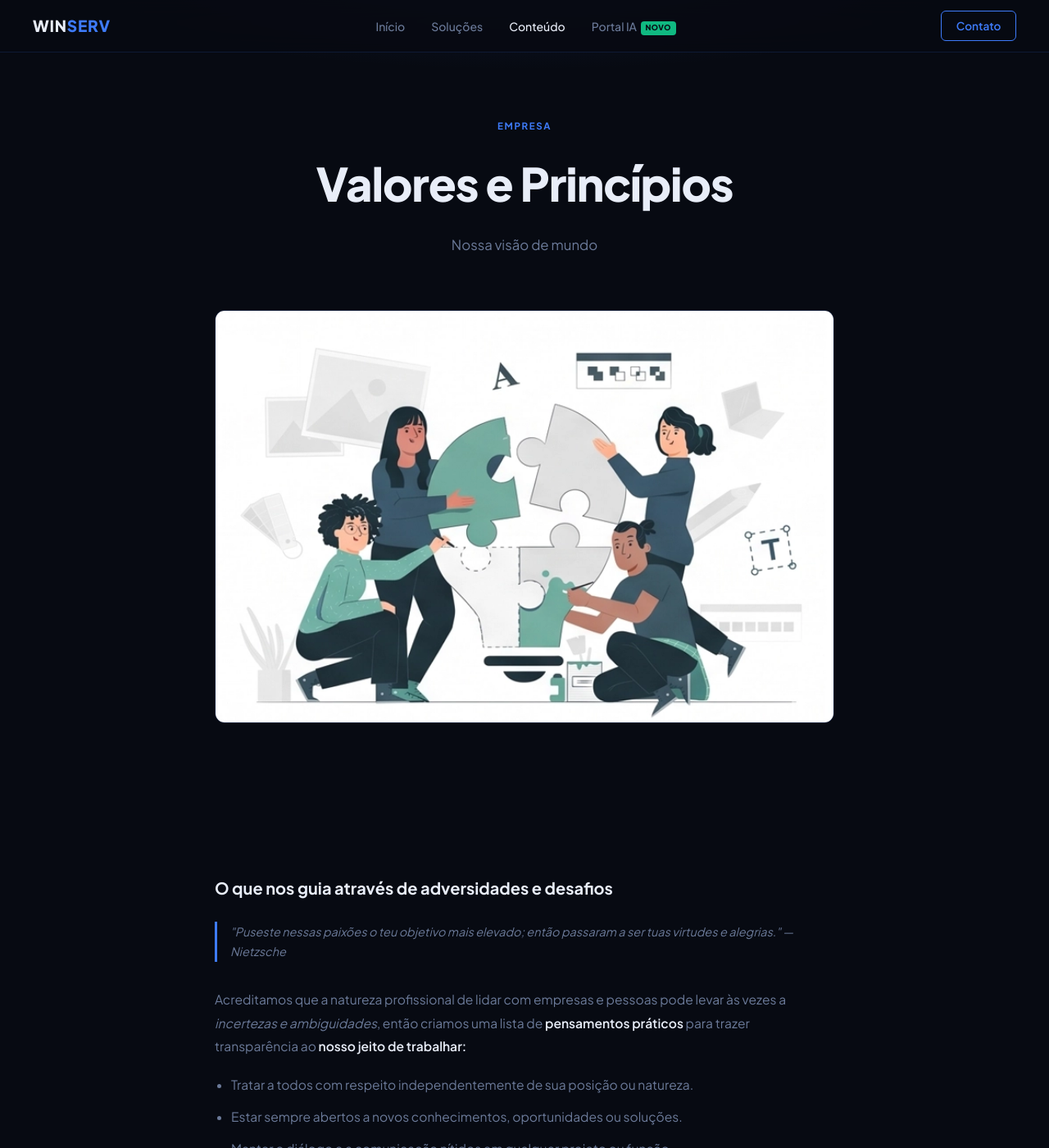
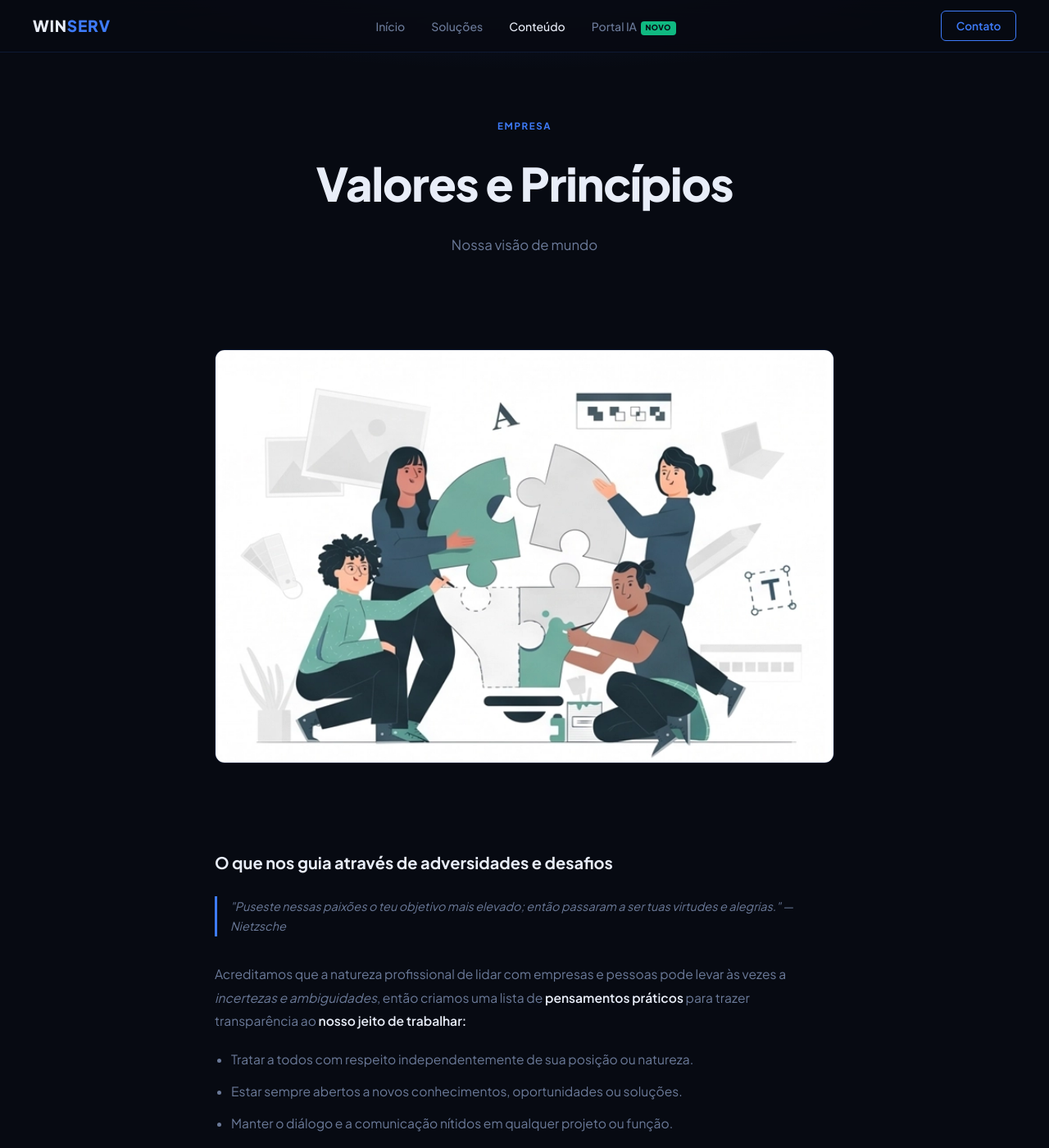
Before and after one commit to winserv/winserv-website, a Jekyll site: the page preview/valores.html, which Jekyll copies as it is, in a window 1280 px wide and 1400 px high. Shown: the whole window at 82% size. Built offline with Jekyll 4.4.1, drawn with Linux system fonts in a browser that asks for light colours.

Commit message:
fix(article): move hero img inside section, height:auto, fix centering
- Move .article-hero-img inside <section> as first child (before article-wrap)
  so centering is inherited from section context, not raw body background
- Replace aspect-ratio+object-fit with height:auto — images are natively 3:2,
  no CSS ratio enforcement needed
- section:has(.article-hero-img) { padding-top: 3rem } to reduce gap from hero
- Remove stale .article-img media query override

Co-Authored-By: Claude Sonnet 4.6 <noreply@anthropic.com>

```diff
--- a/preview/style.css
+++ b/preview/style.css
@@ -679,18 +679,18 @@ section.alt { background: var(--surface); }
   margin: 1.5rem 0 2rem;
   line-height: 1.7;
 }
+section:has(.article-hero-img) { padding-top: 3rem; }
 .article-hero-img {
   max-width: 820px;
-  margin: 0 auto;
-  padding: 0 2rem 2.5rem;
+  margin: 0 auto 2.5rem;
+  padding: 0 2rem;
 }
 .article-hero-img img {
   width: 100%;
-  aspect-ratio: 3/2;
-  object-fit: cover;
+  height: auto;
+  display: block;
   border-radius: 12px;
   border: 1px solid var(--border);
-  display: block;
 }
 
 .article-body { color: var(--muted); font-size: 0.975rem; line-height: 1.85; }
@@ -933,7 +933,6 @@ section.alt { background: var(--surface); }
   .sol-inner     { grid-template-columns: 1fr; gap: 2rem; }
   .contact-layout { grid-template-columns: 1fr; gap: 3rem; }
   .footer-grid   { grid-template-columns: 1fr 1fr; gap: 2rem; }
-  .article-img, .article-img.left { float: none; width: 100%; margin: 0 0 1.5rem; }
 }
 @media (max-width: 768px) {
   .nav-links, .nav-cta { display: none; }
--- a/preview/valores.html
+++ b/preview/valores.html
@@ -37,11 +37,10 @@
   <p>Nossa visão de mundo</p>
 </div>
 
-<div class="article-hero-img">
-  <img src="/images/valores.webp" alt="Valores e Princípios" />
-</div>
-
 <section>
+  <div class="article-hero-img">
+    <img src="/images/valores.webp" alt="Valores e Princípios" />
+  </div>
   <div class="article-wrap">
     <h2 class="article-h3">O que nos guia através de adversidades e desafios</h2>
     <blockquote class="article-quote">"Puseste nessas paixões o teu objetivo mais elevado; então passaram a ser tuas virtudes e alegrias." — Nietzsche</blockquote>
```
Also changed, not shown: preview/exposicao.html (+3 -4 lines), preview/missao.html (+3 -4 lines), preview/telas.html (+3 -4 lines), preview/ti.html (+3 -4 lines), preview/tiverde.html (+3 -4 lines).
